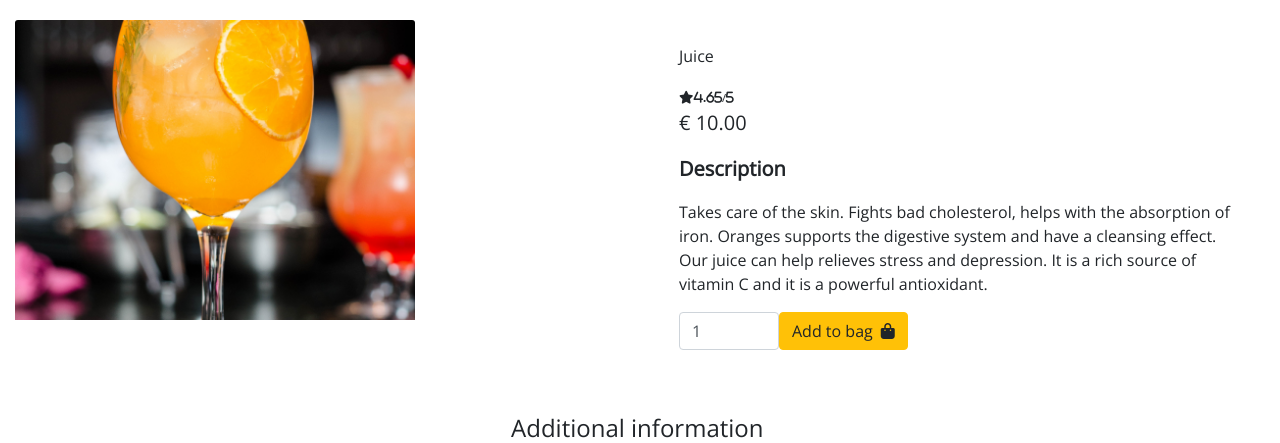
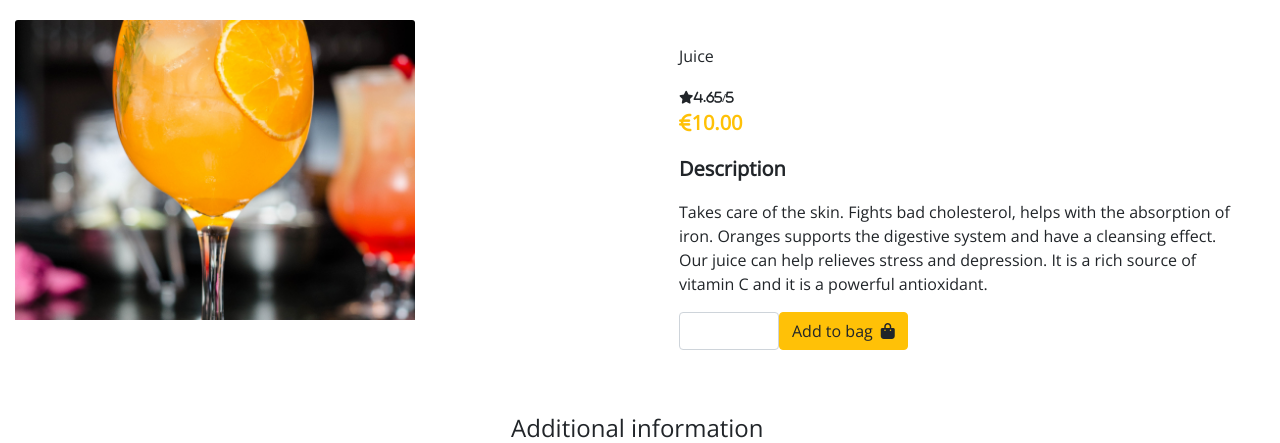
Before and after one commit to madatoo/juiceme-ms4, a Django app: page /products/4 in a window 1280 px wide. Shown: the part 80-523 px from the top of the page. Run offline with Django 3.2, Linux system fonts and the light colour scheme; data comes from the database, SQL or seed files in the repository; some libraries are stand-ins or nearby versions.

Commit message:
add euro sign to the price in all and single product page

```diff
--- a/bag/views.py
+++ b/bag/views.py
@@ -9,9 +9,8 @@
 
 def add_to_bag(request, product_id):
     """ add  a quantity product to the bag"""
-    post = request.POST
+    #post = request.POST
     quantity = int(request.POST.get('quantity'))
-    print(quantity)
     redirect_url = request.POST.get('redirect_url')
     bag = request.session.get('bag', {})
 
--- a/static/css/base.css
+++ b/static/css/base.css
@@ -44,12 +44,12 @@
 
 /*-----------------navbar my account icon and p */
 
-.black{
+.black,
+.black-euro{
     color:black;
 }
 
 /*----------------- all products page*/
-
 
 .header-container{
     margin-top: 100px;
@@ -59,7 +59,6 @@
 .products{
     margin-top: 1rem;
 }
-
 
 .img-fluid{
     height: 300px;
@@ -76,12 +75,12 @@
 .header-container h1,
 /*for hover effect in footer*/
 h5,
+.euro,
 .email-footer:hover,
 a:hover,
-i:hover {
+i:hover{
     color:#ffc107;
-  }
-
+}
 
 h5{
     margin-top: 12px;
@@ -96,5 +95,8 @@
     color:black;
     text-decoration: none;
     font-weight: 500;
+}
 
+.euro{
+    font-weight: 900;
 }
--- a/templates/products/all_products.html
+++ b/templates/products/all_products.html
@@ -38,7 +38,7 @@
                             <div class="card-body h-100 mb-0">
                                 <h5 class="card-title">{{ product.name }}</h5>
                                 <h6>Category: {{ product.category }}</h6>
-                                <h4 class="card-text mb-0">{{ product.price }}</h4>
+                                <h4 class="card-text mb-0 euro"> <i class=" fas fa-euro-sign small euro black-euro"></i>{{ product.price }}</h4>
                                 {% if product.rating %}
                                 <small class="card-text"><i class=" fas fa-star mr-1">{{ product.rating }}/5</i></small>
                                 {% else %}
--- a/templates/products/single_product.html
+++ b/templates/products/single_product.html
@@ -34,12 +34,12 @@
                 {% else %}
                     <small class="card-text">No Rating</small>
                 {% endif %}
-                <p class="lead"> € {{ product.price }}</p>
+                <p class="lead euro"><i class="fas fa-euro-sign black-euro euro"> </i>{{ product.price }}</p>
                 <p class="lead font-weight-bold">Description</p>
                 <p> {{ product.description }} </p>
                 <form class="d-flex justify-content-left" action=" {% url 'add_to_bag' product.id %}" method="POST" >
                     {% csrf_token %}
-                    <input type="number" name="quantity" value="1" aria-label="Search" class="form-control" style="width: 100px" data_item_id="{{ product.id }} id_qty_ {{ product.id }}">
+                    <input type="number" name="quantity" value="{{ product.quantity }}" min="0" max="99" aria-label="Search" class="form-control" style="width: 100px" data_item_id="{{ product.id }} id_qty_ {{ product.id }}">
                     <button class="btn btn-warning btn-md my-0 p" type="submit">Add to bag
                       <i class="fas fa-shopping-bag ml-1"></i>
                     </button>
```
